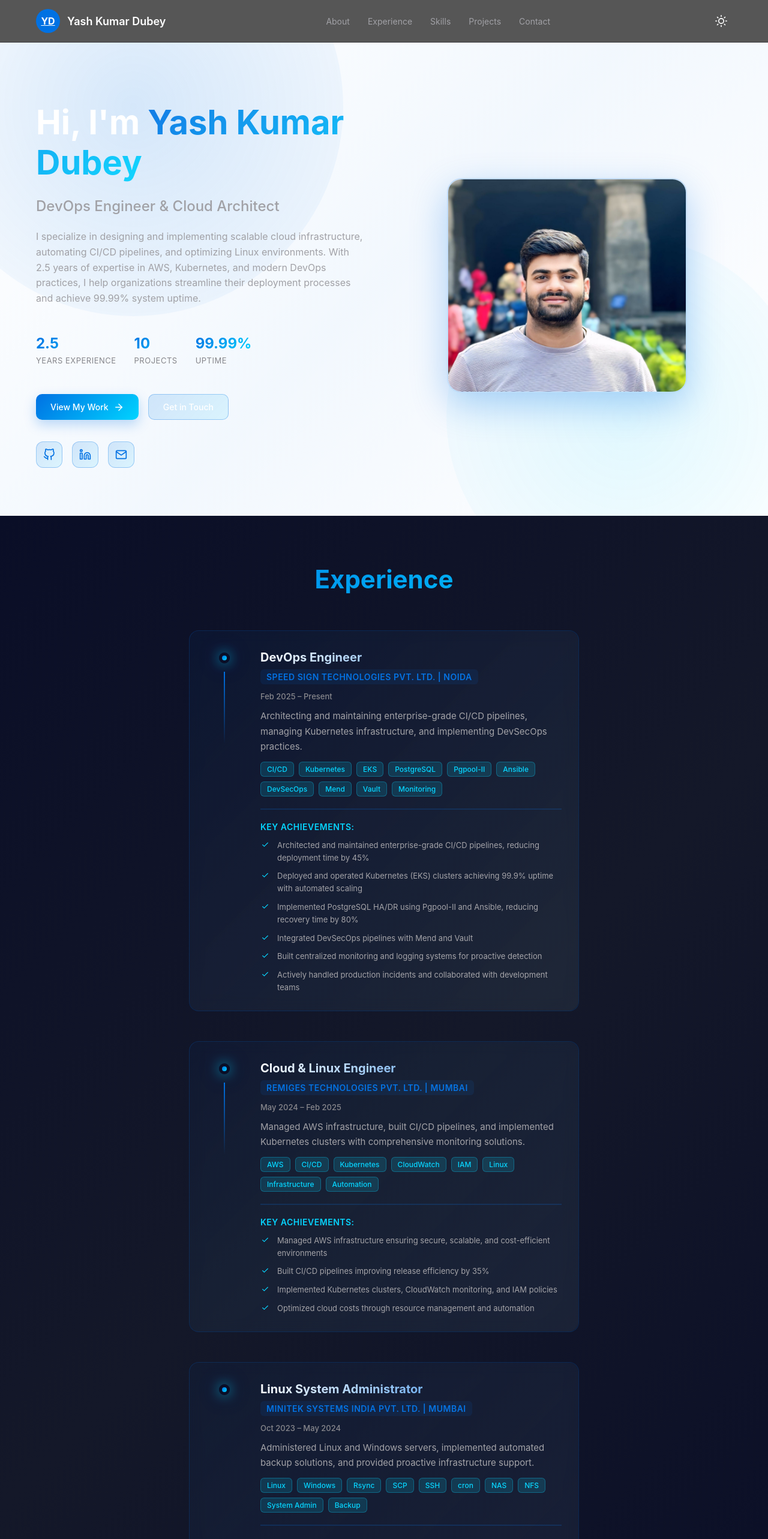
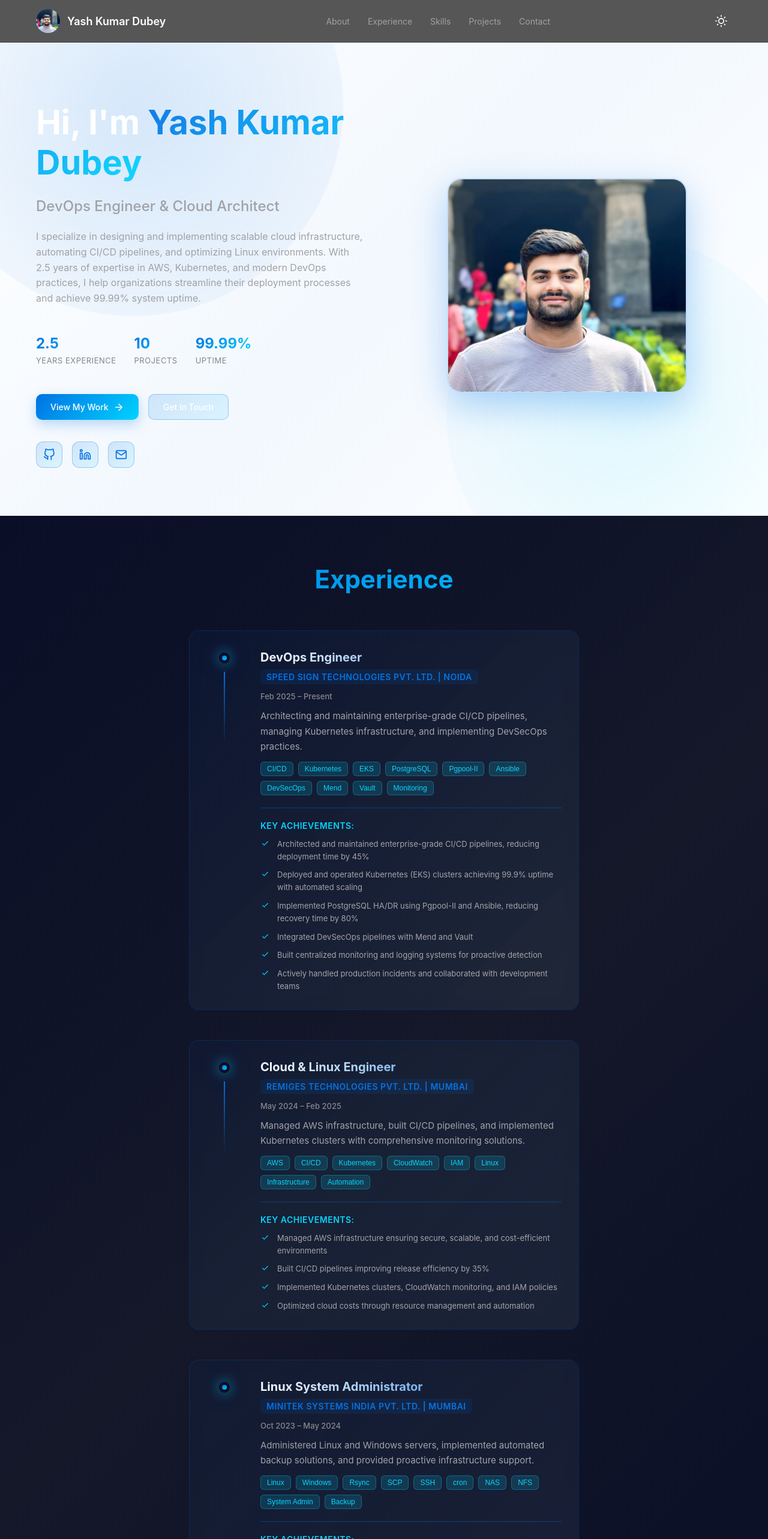
Before and after one commit to yashkumardubey/My_Website, a React (Vite) app: page / in a window 1280 px wide. Shown: the top 2566 px of the page at 60% size. Built offline with nearby package versions, Linux system fonts and the light colour scheme.

Commit message:
make changes in icons related skills teach detail related and reume download button

```diff
--- a/src/components/Contact.css
+++ b/src/components/Contact.css
@@ -60,6 +60,12 @@
   display: flex;
   flex-direction: column;
   gap: 20px;
+}
+
+.resume-section {
+  margin-top: 32px;
+  padding-top: 24px;
+  border-top: 1px solid rgba(0, 113, 227, 0.2);
 }
 
 .contact-method {
@@ -138,6 +144,28 @@
   transform: translateY(-3px);
 }
 
+.btn-resume {
+  display: inline-flex;
+  align-items: center;
+  gap: 12px;
+  padding: 14px 28px;
+  background: linear-gradient(135deg, var(--accent), var(--accent-2));
+  color: white;
+  border: none;
+  border-radius: 10px;
+  font-size: 16px;
+  font-weight: 600;
+  text-decoration: none;
+  cursor: pointer;
+  transition: all 0.3s ease;
+  width: fit-content;
+}
+
+.btn-resume:hover {
+  box-shadow: 0 12px 30px rgba(0, 113, 227, 0.3);
+  transform: translateY(-3px);
+}
+
 @media (max-width: 768px) {
   .contact {
     padding: 60px 20px;
--- a/src/components/Contact.jsx
+++ b/src/components/Contact.jsx
@@ -1,5 +1,5 @@
 import React, { useState } from 'react'
-import { FiMail, FiPhone, FiMapPin } from 'react-icons/fi'
+import { FiMail, FiPhone, FiMapPin, FiDownload } from 'react-icons/fi'
 import './Contact.css'
 
 export default function Contact() {
@@ -84,6 +84,13 @@ export default function Contact() {
                 <span>India</span>
               </div>
             </div>
+
+            <div className="resume-section">
+              <a href="/Yash_Kumar_Dubey_Resume.pdf" download className="btn btn-resume">
+                <FiDownload size={18} />
+                Download Resume
+              </a>
+            </div>
           </div>
 
           <form className="contact-form" onSubmit={handleSubmit}>
--- a/src/components/Experience.css
+++ b/src/components/Experience.css
@@ -199,11 +199,14 @@
   font-size: 12px;
   font-weight: 500;
   transition: all 0.2s ease;
+  cursor: pointer;
 }
 
 .highlight-tag:hover {
   background: rgba(0, 212, 255, 0.25);
   border-color: var(--accent-2);
+  transform: translateY(-2px);
+  box-shadow: 0 4px 12px rgba(0, 212, 255, 0.2);
 }
 
 .achievements-section {
--- a/src/components/Experience.jsx
+++ b/src/components/Experience.jsx
@@ -1,8 +1,11 @@
-import React from 'react'
+import React, { useState } from 'react'
 import { FiBriefcase, FiCheck } from 'react-icons/fi'
+import TechInfo from './TechInfo'
 import './Experience.css'
 
 export default function Experience() {
+  const [selectedTech, setSelectedTech] = useState(null)
+
   const experiences = [
     {
       title: 'DevOps Engineer',
@@ -69,9 +72,15 @@ export default function Experience() {
 
                 <div className="job-highlights">
                   {exp.highlights.map((highlight, i) => (
-                    <span key={i} className="highlight-tag">
+                    <button
+                      key={i}
+                      className="highlight-tag"
+                      onClick={() => setSelectedTech(highlight)}
+                      title="Click to learn more"
+                      style={{ cursor: 'pointer' }}
+                    >
                       {highlight}
-                    </span>
+                    </button>
                   ))}
                 </div>
 
@@ -91,6 +100,8 @@ export default function Experience() {
           ))}
         </div>
       </div>
+
+      {selectedTech && <TechInfo tech={selectedTech} onClose={() => setSelectedTech(null)} />}
     </section>
   )
 }
--- a/src/components/Hero.jsx
+++ b/src/components/Hero.jsx
@@ -44,10 +44,10 @@ export default function Hero() {
             </div>
 
             <div className="hero-social">
-              <a href="https://github.com" aria-label="GitHub" className="social-link" target="_blank" rel="noopener noreferrer">
+              <a href="https://github.com/yashkumardubey" aria-label="GitHub" className="social-link" target="_blank" rel="noopener noreferrer">
                 <FiGithub size={20} />
               </a>
-              <a href="https://linkedin.com" aria-label="LinkedIn" className="social-link" target="_blank" rel="noopener noreferrer">
+              <a href="https://www.linkedin.com/in/yash-kumar-dubey-4b4926253" aria-label="LinkedIn" className="social-link" target="_blank" rel="noopener noreferrer">
                 <FiLinkedin size={20} />
               </a>
               <a href="mailto:ydubey020@gmail.com" aria-label="Email" className="social-link">
--- a/src/components/Navigation.css
+++ b/src/components/Navigation.css
@@ -49,6 +49,13 @@
 
 .logo:hover {
   transform: scale(1.05);
+}
+
+.logo-image {
+  width: 100%;
+  height: 100%;
+  border-radius: 50%;
+  object-fit: cover;
 }
 
 .brand-text {
--- a/src/components/Navigation.jsx
+++ b/src/components/Navigation.jsx
@@ -12,7 +12,7 @@ export default function Navigation({ isDark, setIsDark }) {
       <div className="nav-container">
         <div className="nav-brand">
           <a href="#" className="logo">
-            <span>YD</span>
+            <img src="/pic.jpeg" alt="YD" className="logo-image" />
           </a>
           <span className="brand-text">Yash Kumar Dubey</span>
         </div>
--- a/src/components/TechInfo.jsx
+++ b/src/components/TechInfo.jsx
@@ -107,6 +107,86 @@ const techDetails = {
     description: 'Datadog is a SaaS-based monitoring and observability platform that provides real-time visibility into infrastructure and applications.',
     uses: ['Infrastructure monitoring', 'Application performance', 'Log analysis', 'Alert management'],
     keyFeatures: ['Real-time dashboards', 'Distributed tracing', 'Custom metrics', 'Integrations']
+  },
+  'Windows': {
+    description: 'Windows is a proprietary operating system developed by Microsoft, widely used in enterprise environments and personal computing.',
+    uses: ['Enterprise servers', 'Desktop computing', 'Active Directory management', 'System administration'],
+    keyFeatures: ['GUI interface', 'Enterprise support', 'Built-in security', 'Software compatibility']
+  },
+  'Rsync': {
+    description: 'Rsync is a fast, versatile file copying tool that can copy locally or to/from a remote host, commonly used for backups and synchronization.',
+    uses: ['File synchronization', 'Backup automation', 'Incremental backups', 'Mirror operations'],
+    keyFeatures: ['Delta transfer', 'Bandwidth efficient', 'Network transparent', 'Incremental copying']
+  },
+  'SCP': {
+    description: 'SCP (Secure Copy Protocol) is a means of securely transferring computer files between a local host and a remote host using SSH.',
+    uses: ['Secure file transfer', 'Remote backup', 'Cross-server file transfer', 'Data migration'],
+    keyFeatures: ['SSH encryption', 'Command-line usage', 'Batch transfers', 'Recursive copying']
+  },
+  'SSH': {
+    description: 'SSH (Secure Shell) is a cryptographic network protocol for operating network services securely over an unsecured network.',
+    uses: ['Remote server access', 'Secure communication', 'Key-based authentication', 'Tunneling'],
+    keyFeatures: ['End-to-end encryption', 'Key authentication', 'Port forwarding', 'Session management']
+  },
+  'cron': {
+    description: 'Cron is a time-based job scheduler in Unix-like operating systems that enables running scripts or commands at specific times.',
+    uses: ['Task scheduling', 'Automated backups', 'Log rotation', 'Periodic maintenance'],
+    keyFeatures: ['Flexible scheduling', 'Background execution', 'Log files', 'Email notifications']
+  },
+  'NAS': {
+    description: 'NAS (Network Attached Storage) is a dedicated file storage device that connects to a network and allows authorized computer users to access data.',
+    uses: ['Centralized storage', 'Data backup', 'File sharing', 'Disaster recovery'],
+    keyFeatures: ['Network connectivity', 'Multi-user access', 'RAID support', 'Scalability']
+  },
+  'NFS': {
+    description: 'NFS (Network File System) is a distributed file system protocol that allows users to access files over a network much like local storage.',
+    uses: ['Network file sharing', 'Centralized storage', 'Unix systems integration', 'Home directory mounting'],
+    keyFeatures: ['Transparent access', 'File locking', 'Performance optimization', 'Cross-platform support']
+  },
+  'EKS': {
+    description: 'Amazon EKS (Elastic Kubernetes Service) is a fully managed container orchestration service that makes it easy to run Kubernetes on AWS.',
+    uses: ['Managed Kubernetes', 'Container orchestration', 'Auto-scaling', 'HA deployments'],
+    keyFeatures: ['AWS integration', 'Automatic updates', 'High availability', 'Security features']
+  },
+  'PostgreSQL': {
+    description: 'PostgreSQL is a powerful, open-source relational database system known for reliability, data integrity, and feature richness.',
+    uses: ['Relational databases', 'ACID compliance', 'Complex queries', 'Enterprise applications'],
+    keyFeatures: ['Advanced features', 'JSON support', 'Full-text search', 'Replication support']
+  },
+  'Pgpool-II': {
+    description: 'Pgpool-II is a middleware for PostgreSQL that provides connection pooling, load balancing, and high availability features.',
+    uses: ['Connection pooling', 'Load balancing', 'Database failover', 'HA cluster management'],
+    keyFeatures: ['Automatic failover', 'Connection pooling', 'Query cache', 'Online recovery']
+  },
+  'DevSecOps': {
+    description: 'DevSecOps integrates security practices into the DevOps process, ensuring that security is embedded throughout the development lifecycle.',
+    uses: ['Security automation', 'Vulnerability scanning', 'Compliance management', 'Secure deployment'],
+    keyFeatures: ['Shift-left security', 'Automated scanning', 'Compliance frameworks', 'Risk management']
+  },
+  'Mend': {
+    description: 'Mend (formerly WhiteSource) is a software composition analysis platform that identifies and remediates open-source vulnerabilities.',
+    uses: ['Vulnerability detection', 'License compliance', 'Dependency tracking', 'Security reporting'],
+    keyFeatures: ['Real-time scanning', 'Automated remediation', 'Compliance tracking', 'API integration']
+  },
+  'Vault': {
+    description: 'HashiCorp Vault is a secrets management tool that provides secure storage and access control for sensitive data like API keys and credentials.',
+    uses: ['Secrets management', 'Credential storage', 'Encryption', 'Access control'],
+    keyFeatures: ['Dynamic secrets', 'Encryption as a service', 'Audit logging', 'Multi-auth methods']
+  },
+  'Monitoring': {
+    description: 'Monitoring encompasses tools and practices for tracking system performance, health, and availability to ensure optimal operations.',
+    uses: ['Performance tracking', 'Alert management', 'Uptime tracking', 'Incident response'],
+    keyFeatures: ['Real-time metrics', 'Dashboard visualization', 'Alert mechanisms', 'Historical data']
+  },
+  'System Admin': {
+    description: 'System Administration involves managing and maintaining IT infrastructure, servers, networks, and user accounts in an organization.',
+    uses: ['Server management', 'User management', 'Network administration', 'System updates'],
+    keyFeatures: ['User provisioning', 'Access control', 'Performance tuning', 'Disaster recovery']
+  },
+  'Backup': {
+    description: 'Backup refers to the process of creating copies of data to recover it in case of data loss, corruption, or system failures.',
+    uses: ['Data protection', 'Disaster recovery', 'Compliance', 'Business continuity'],
+    keyFeatures: ['Incremental backups', 'Encryption', 'Retention policies', 'Recovery testing']
   }
 }
 
```
Also changed, not shown: 1 other file (tests, documents, lock files or other folders).
